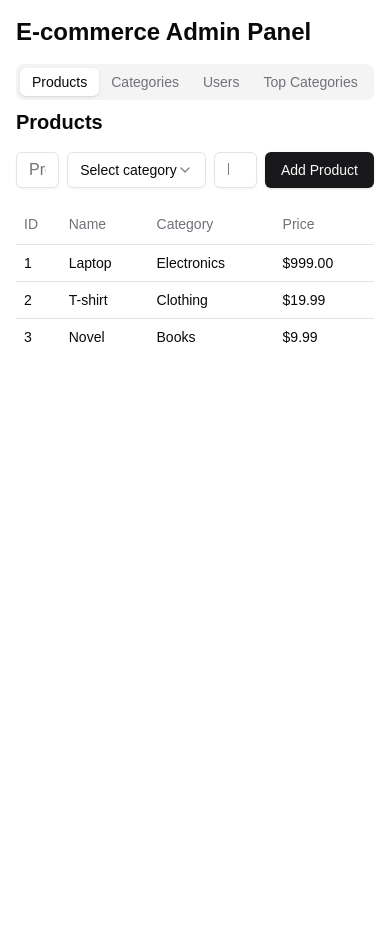
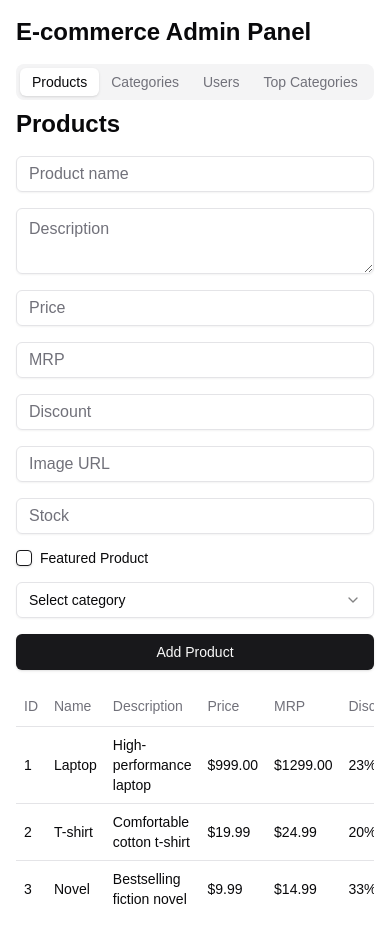
Before and after one commit to tony83033/dudeAdmin, a Next.js app: page /admin in a window 390 px wide. Before the commit the page ends 844 px from the top, so only its background shows below. Built offline with nearby package versions, Linux system fonts and the light colour scheme.

Commit message:
add types

```diff
--- a/src/components/customComponent/categoriTab/CategoriesTab.tsx
+++ b/src/components/customComponent/categoriTab/CategoriesTab.tsx
@@ -1,57 +1,110 @@
-'use client'
+"use client"
 
-import { useState } from 'react'
+import { useState } from "react"
 import { Button } from "@/components/ui/button"
 import { Input } from "@/components/ui/input"
 import { Table, TableBody, TableCell, TableHead, TableHeader, TableRow } from "@/components/ui/table"
 
 type Category = {
-  id: number
+  categoryId: number
   name: string
+  imageUrl: string
+  createdAt: Date
+  updatedAt: Date
 }
 
 export function CategoriesTab() {
   const [categories, setCategories] = useState<Category[]>([
-    { id: 1, name: 'Electronics' },
-    { id: 2, name: 'Clothing' },
-    { id: 3, name: 'Books' },
+    {
+      categoryId: 1,
+      name: "Electronics",
+      imageUrl: "https://example.com/electronics.jpg",
+      createdAt: new Date("2023-01-01"),
+      updatedAt: new Date("2023-01-01"),
+    },
+    {
+      categoryId: 2,
+      name: "Clothing",
+      imageUrl: "https://example.com/clothing.jpg",
+      createdAt: new Date("2023-02-15"),
+      updatedAt: new Date("2023-02-15"),
+    },
+    {
+      categoryId: 3,
+      name: "Books",
+      imageUrl: "https://example.com/books.jpg",
+      createdAt: new Date("2023-03-10"),
+      updatedAt: new Date("2023-03-10"),
+    },
   ])
-  const [newCategory, setNewCategory] = useState('')
+
+  const [newCategory, setNewCategory] = useState<Omit<Category, "categoryId" | "createdAt" | "updatedAt">>({
+    name: "",
+    imageUrl: "",
+  })
 
   const handleAddCategory = () => {
-    if (newCategory.trim() !== '') {
-      setCategories([...categories, { id: categories.length + 1, name: newCategory }])
-      setNewCategory('')
+    if (newCategory.name.trim() !== "") {
+      const now = new Date()
+      setCategories([
+        ...categories,
+        {
+          categoryId: categories.length + 1,
+          ...newCategory,
+          createdAt: now,
+          updatedAt: now,
+        },
+      ])
+      setNewCategory({ name: "", imageUrl: "" })
     }
   }
 
   return (
-    <div>
-      <h2 className="text-xl font-semibold mb-4">Categories</h2>
-      <div className="flex gap-2 mb-4">
+    <div className="space-y-4">
+      <h2 className="text-2xl font-bold">Categories</h2>
+      <div className="flex gap-2">
         <Input
-          placeholder="New category name"
-          value={newCategory}
-          onChange={(e) => setNewCategory(e.target.value)}
+          placeholder="Category name"
+          value={newCategory.name}
+          onChange={(e) => setNewCategory({ ...newCategory, name: e.target.value })}
+        />
+        <Input
+          placeholder="Image URL"
+          value={newCategory.imageUrl}
+          onChange={(e) => setNewCategory({ ...newCategory, imageUrl: e.target.value })}
         />
         <Button onClick={handleAddCategory}>Add Category</Button>
       </div>
+      <div className="overflow-x-auto">
         <Table>
           <TableHeader>
             <TableRow>
               <TableHead>ID</TableHead>
               <TableHead>Name</TableHead>
+              <TableHead>Image</TableHead>
+              <TableHead>Created At</TableHead>
+              <TableHead>Updated At</TableHead>
             </TableRow>
           </TableHeader>
           <TableBody>
             {categories.map((category) => (
-            <TableRow key={category.id}>
-              <TableCell>{category.id}</TableCell>
+              <TableRow key={category.categoryId}>
+                <TableCell>{category.categoryId}</TableCell>
                 <TableCell>{category.name}</TableCell>
+                <TableCell>
+                  <img
+                    src={category.imageUrl || "/placeholder.svg"}
+                    alt={category.name}
+                    className="w-10 h-10 object-cover"
+                  />
+                </TableCell>
+                <TableCell>{category.createdAt.toLocaleString()}</TableCell>
+                <TableCell>{category.updatedAt.toLocaleString()}</TableCell>
               </TableRow>
             ))}
           </TableBody>
         </Table>
       </div>
+    </div>
   )
 }
--- a/src/components/customComponent/categoriTab/ProductsTab.tsx
+++ b/src/components/customComponent/categoriTab/ProductsTab.tsx
@@ -1,74 +1,202 @@
-'use client'
+"use client"
 
-import { useState } from 'react'
+import { useState } from "react"
 import { Button } from "@/components/ui/button"
 import { Input } from "@/components/ui/input"
 import { Select, SelectContent, SelectItem, SelectTrigger, SelectValue } from "@/components/ui/select"
 import { Table, TableBody, TableCell, TableHead, TableHeader, TableRow } from "@/components/ui/table"
+import { Checkbox } from "@/components/ui/checkbox"
+import { Textarea } from "@/components/ui/textarea"
 
 type Product = {
   id: number
   name: string
+  description: string
+  price: number
+  mrp: number
+  discount: number
+  imageUrl: string
+  stock: number
+  isFeatured: boolean
+  createdAt: Date
+  updatedAt: Date
   category: string
-  price: number
 }
 
 export function ProductsTab() {
   const [products, setProducts] = useState<Product[]>([
-    { id: 1, name: 'Laptop', category: 'Electronics', price: 999 },
-    { id: 2, name: 'T-shirt', category: 'Clothing', price: 19.99 },
-    { id: 3, name: 'Novel', category: 'Books', price: 9.99 },
+    {
+      id: 1,
+      name: "Laptop",
+      description: "High-performance laptop",
+      price: 999,
+      mrp: 1299,
+      discount: 23,
+      imageUrl: "https://example.com/laptop.jpg",
+      stock: 50,
+      isFeatured: true,
+      createdAt: new Date("2023-01-01"),
+      updatedAt: new Date("2023-01-01"),
+      category: "Electronics",
+    },
+    {
+      id: 2,
+      name: "T-shirt",
+      description: "Comfortable cotton t-shirt",
+      price: 19.99,
+      mrp: 24.99,
+      discount: 20,
+      imageUrl: "https://example.com/tshirt.jpg",
+      stock: 100,
+      isFeatured: false,
+      createdAt: new Date("2023-02-15"),
+      updatedAt: new Date("2023-02-15"),
+      category: "Clothing",
+    },
+    {
+      id: 3,
+      name: "Novel",
+      description: "Bestselling fiction novel",
+      price: 9.99,
+      mrp: 14.99,
+      discount: 33,
+      imageUrl: "https://example.com/novel.jpg",
+      stock: 75,
+      isFeatured: true,
+      createdAt: new Date("2023-03-10"),
+      updatedAt: new Date("2023-03-10"),
+      category: "Books",
+    },
   ])
-  const [newProduct, setNewProduct] = useState({ name: '', category: '', price: '' })
 
-  const categories = ['Electronics', 'Clothing', 'Books'] // This should ideally come from the CategoriesTab state
+  const [newProduct, setNewProduct] = useState<Omit<Product, "id" | "createdAt" | "updatedAt">>({
+    name: "",
+    description: "",
+    price: 0,
+    mrp: 0,
+    discount: 0,
+    imageUrl: "",
+    stock: 0,
+    isFeatured: false,
+    category: "",
+  })
+
+  const categories = ["Electronics", "Clothing", "Books"] // This should ideally come from the CategoriesTab state
 
   const handleAddProduct = () => {
     if (newProduct.name && newProduct.category && newProduct.price) {
-      setProducts([...products, {
+      const now = new Date()
+      setProducts([
+        ...products,
+        {
+          ...newProduct,
           id: products.length + 1,
-        name: newProduct.name,
-        category: newProduct.category,
-        price: parseFloat(newProduct.price)
-      }])
-      setNewProduct({ name: '', category: '', price: '' })
+          createdAt: now,
+          updatedAt: now,
+        },
+      ])
+      setNewProduct({
+        name: "",
+        description: "",
+        price: 0,
+        mrp: 0,
+        discount: 0,
+        imageUrl: "",
+        stock: 0,
+        isFeatured: false,
+        category: "",
+      })
     }
   }
 
   return (
-    <div>
-      <h2 className="text-xl font-semibold mb-4">Products</h2>
-      <div className="flex gap-2 mb-4">
+    <div className="space-y-4">
+      <h2 className="text-2xl font-bold">Products</h2>
+      <div className="grid grid-cols-1 md:grid-cols-2 lg:grid-cols-3 gap-4">
         <Input
           placeholder="Product name"
           value={newProduct.name}
-          onChange={(e) => setNewProduct({...newProduct, name: e.target.value})}
+          onChange={(e) => setNewProduct({ ...newProduct, name: e.target.value })}
         />
-        <Select onValueChange={(value) => setNewProduct({...newProduct, category: value})}>
+        <Textarea
+          placeholder="Description"
+          value={newProduct.description}
+          onChange={(e) => setNewProduct({ ...newProduct, description: e.target.value })}
+        />
+        <Input
+          placeholder="Price"
+          type="number"
+          value={newProduct.price || ""}
+          onChange={(e) => setNewProduct({ ...newProduct, price: Number.parseFloat(e.target.value) })}
+        />
+        <Input
+          placeholder="MRP"
+          type="number"
+          value={newProduct.mrp || ""}
+          onChange={(e) => setNewProduct({ ...newProduct, mrp: Number.parseFloat(e.target.value) })}
+        />
+        <Input
+          placeholder="Discount"
+          type="number"
+          value={newProduct.discount || ""}
+          onChange={(e) => setNewProduct({ ...newProduct, discount: Number.parseFloat(e.target.value) })}
+        />
+        <Input
+          placeholder="Image URL"
+          value={newProduct.imageUrl}
+          onChange={(e) => setNewProduct({ ...newProduct, imageUrl: e.target.value })}
+        />
+        <Input
+          placeholder="Stock"
+          type="number"
+          value={newProduct.stock || ""}
+          onChange={(e) => setNewProduct({ ...newProduct, stock: Number.parseInt(e.target.value) })}
+        />
+        <div className="flex items-center space-x-2">
+          <Checkbox
+            id="isFeatured"
+            checked={newProduct.isFeatured}
+            onCheckedChange={(checked) => setNewProduct({ ...newProduct, isFeatured: checked as boolean })}
+          />
+          <label
+            htmlFor="isFeatured"
+            className="text-sm font-medium leading-none peer-disabled:cursor-not-allowed peer-disabled:opacity-70"
+          >
+            Featured Product
+          </label>
+        </div>
+        <Select onValueChange={(value) => setNewProduct({ ...newProduct, category: value })}>
           <SelectTrigger>
             <SelectValue placeholder="Select category" />
           </SelectTrigger>
           <SelectContent>
             {categories.map((category) => (
-              <SelectItem key={category} value={category}>{category}</SelectItem>
+              <SelectItem key={category} value={category}>
+                {category}
+              </SelectItem>
             ))}
           </SelectContent>
         </Select>
-        <Input
-          placeholder="Price"
-          type="number"
-          value={newProduct.price}
-          onChange={(e) => setNewProduct({...newProduct, price: e.target.value})}
-        />
-        <Button onClick={handleAddProduct}>Add Product</Button>
       </div>
+      <Button onClick={handleAddProduct} className="w-full">
+        Add Product
+      </Button>
+      <div className="overflow-x-auto">
         <Table>
           <TableHeader>
             <TableRow>
               <TableHead>ID</TableHead>
               <TableHead>Name</TableHead>
+              <TableHead>Description</TableHead>
+              <TableHead>Price</TableHead>
+              <TableHead>MRP</TableHead>
+              <TableHead>Discount</TableHead>
+              <TableHead>Image</TableHead>
+              <TableHead>Stock</TableHead>
+              <TableHead>Featured</TableHead>
               <TableHead>Category</TableHead>
-            <TableHead>Price</TableHead>
+              <TableHead>Created</TableHead>
+              <TableHead>Updated</TableHead>
             </TableRow>
           </TableHeader>
           <TableBody>
@@ -76,12 +204,27 @@ export function ProductsTab() {
               <TableRow key={product.id}>
                 <TableCell>{product.id}</TableCell>
                 <TableCell>{product.name}</TableCell>
+                <TableCell>{product.description}</TableCell>
+                <TableCell>${product.price.toFixed(2)}</TableCell>
+                <TableCell>${product.mrp.toFixed(2)}</TableCell>
+                <TableCell>{product.discount}%</TableCell>
+                <TableCell>
+                  <img
+                    src={product.imageUrl || "/placeholder.svg"}
+                    alt={product.name}
+                    className="w-10 h-10 object-cover"
+                  />
+                </TableCell>
+                <TableCell>{product.stock}</TableCell>
+                <TableCell>{product.isFeatured ? "Yes" : "No"}</TableCell>
                 <TableCell>{product.category}</TableCell>
-              <TableCell>${product.price.toFixed(2)}</TableCell>
+                <TableCell>{product.createdAt.toLocaleDateString()}</TableCell>
+                <TableCell>{product.updatedAt.toLocaleDateString()}</TableCell>
               </TableRow>
             ))}
           </TableBody>
         </Table>
       </div>
+    </div>
   )
 }
--- /dev/null
+++ b/src/components/ui/checkbox.tsx
@@ -0,0 +1,30 @@
+"use client"
+
+import * as React from "react"
+import * as CheckboxPrimitive from "@radix-ui/react-checkbox"
+import { Check } from "lucide-react"
+
+import { cn } from "@/lib/utils"
+
+const Checkbox = React.forwardRef<
+  React.ElementRef<typeof CheckboxPrimitive.Root>,
+  React.ComponentPropsWithoutRef<typeof CheckboxPrimitive.Root>
+>(({ className, ...props }, ref) => (
+  <CheckboxPrimitive.Root
+    ref={ref}
+    className={cn(
+      "peer h-4 w-4 shrink-0 rounded-sm border border-primary shadow focus-visible:outline-none focus-visible:ring-1 focus-visible:ring-ring disabled:cursor-not-allowed disabled:opacity-50 data-[state=checked]:bg-primary data-[state=checked]:text-primary-foreground",
+      className
+    )}
+    {...props}
+  >
+    <CheckboxPrimitive.Indicator
+      className={cn("flex items-center justify-center text-current")}
+    >
+      <Check className="h-4 w-4" />
+    </CheckboxPrimitive.Indicator>
+  </CheckboxPrimitive.Root>
+))
+Checkbox.displayName = CheckboxPrimitive.Root.displayName
+
+export { Checkbox }
--- /dev/null
+++ b/src/components/ui/textarea.tsx
@@ -0,0 +1,22 @@
+import * as React from "react"
+
+import { cn } from "@/lib/utils"
+
+const Textarea = React.forwardRef<
+  HTMLTextAreaElement,
+  React.ComponentProps<"textarea">
+>(({ className, ...props }, ref) => {
+  return (
+    <textarea
+      className={cn(
+        "flex min-h-[60px] w-full rounded-md border border-input bg-transparent px-3 py-2 text-base shadow-sm placeholder:text-muted-foreground focus-visible:outline-none focus-visible:ring-1 focus-visible:ring-ring disabled:cursor-not-allowed disabled:opacity-50 md:text-sm",
+        className
+      )}
+      ref={ref}
+      {...props}
+    />
+  )
+})
+Textarea.displayName = "Textarea"
+
+export { Textarea }
--- /dev/null
+++ b/src/types/CategoryTypes.tsx
@@ -0,0 +1,6 @@
+export interface Category {
+    $id: string; // Category ID
+    name: string; // Category name
+    imageUrl: string; // Category image URL
+    categoryId: string; // Category ID
+  }
```
Also changed, not shown: src/types/ProductTypes.tsx (added, +21 -0 lines). Lines whose indentation alone changed are shown as unchanged.
